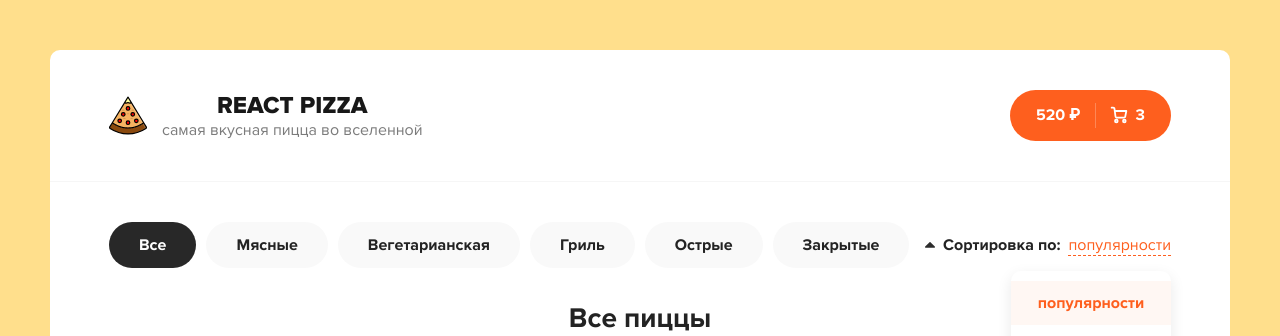
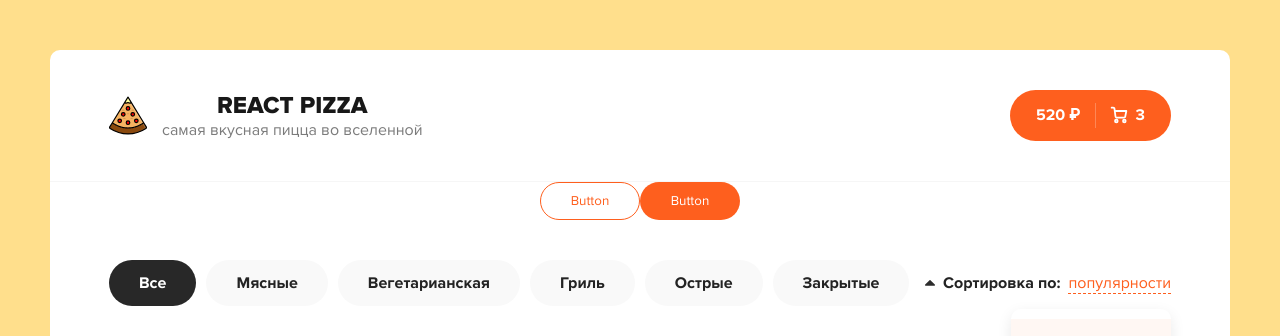
Before and after one commit to CocoGrub/React-pizzas, a React (Create React App) app: page / in a window 1280 px wide. Shown: the top 336 px of the page. Built offline with nearby package versions, Linux system fonts and the light colour scheme.

Commit message:
categories

```diff
--- a/package.json
+++ b/package.json
@@ -6,6 +6,7 @@
     "@testing-library/jest-dom": "^5.11.4",
     "@testing-library/react": "^11.1.0",
     "@testing-library/user-event": "^12.1.10",
+    "classnames": "^2.2.6",
     "node-sass": "^4.14.1",
     "react": "^17.0.1",
     "react-dom": "^17.0.1",
--- a/src/App.js
+++ b/src/App.js
@@ -1,69 +1,24 @@
-import logo from './assets/img/pizza-logo.svg';
 import './App.css';
 
+import { Button, Header, Categories } from './components/index';
+
 function App() {
+  function click(item) {
+    alert(item);
+  }
   return (
     <div className="App">
       <div className="wrapper">
-        <div className="header">
-          <div className="container">
-            <div className="header__logo">
-              <img width="38" src={logo} alt="Pizza logo" />
-              <div>
-                <h1>React Pizza</h1>
-                <p>самая вкусная пицца во вселенной</p>
-              </div>
-            </div>
-            <div className="header__cart">
-              <a href="/cart.html" className="button button--cart">
-                <span>520 ₽</span>
-                <div className="button__delimiter"></div>
-                <svg
-                  width="18"
-                  height="18"
-                  viewBox="0 0 18 18"
-                  fill="none"
-                  xmlns="http://www.w3.org/2000/svg">
-                  <path
-                    d="M6.33333 16.3333C7.06971 16.3333 7.66667 15.7364 7.66667 15C7.66667 14.2636 7.06971 13.6667 6.33333 13.6667C5.59695 13.6667 5 14.2636 5 15C5 15.7364 5.59695 16.3333 6.33333 16.3333Z"
-                    stroke="white"
-                    strokeWidth="1.8"
-                    strokeLinecap="round"
-                    strokeLinejoin="round"
-                  />
-                  <path
-                    d="M14.3333 16.3333C15.0697 16.3333 15.6667 15.7364 15.6667 15C15.6667 14.2636 15.0697 13.6667 14.3333 13.6667C13.597 13.6667 13 14.2636 13 15C13 15.7364 13.597 16.3333 14.3333 16.3333Z"
-                    stroke="white"
-                    strokeWidth="1.8"
-                    strokeLinecap="round"
-                    strokeLinejoin="round"
-                  />
-                  <path
-                    d="M4.78002 4.99999H16.3334L15.2134 10.5933C15.1524 10.9003 14.9854 11.176 14.7417 11.3722C14.4979 11.5684 14.1929 11.6727 13.88 11.6667H6.83335C6.50781 11.6694 6.1925 11.553 5.94689 11.3393C5.70128 11.1256 5.54233 10.8295 5.50002 10.5067L4.48669 2.82666C4.44466 2.50615 4.28764 2.21182 4.04482 1.99844C3.80201 1.78505 3.48994 1.66715 3.16669 1.66666H1.66669"
-                    stroke="white"
-                    strokeWidth="1.8"
-                    strokeLinecap="round"
-                    strokeLinejoin="round"
-                  />
-                </svg>
-                <span>3</span>
-              </a>
-            </div>
-          </div>
-        </div>
+        <Header />
+        <Button outline>Button</Button>
+        <Button>Button</Button>
         <div className="content">
           <div className="container">
             <div className="content__top">
-              <div className="categories">
-                <ul>
-                  <li className="active">Все</li>
-                  <li>Мясные</li>
-                  <li>Вегетарианская</li>
-                  <li>Гриль</li>
-                  <li>Острые</li>
-                  <li>Закрытые</li>
-                </ul>
-              </div>
+              <Categories
+                click={click}
+                data={['Все', 'Мясные', 'Вегетарианская', 'Гриль', 'Острые', 'Закрытые']}
+              />
               <div className="sort">
                 <div className="sort__label">
                   <svg
--- /dev/null
+++ b/src/components/Button.jsx
@@ -0,0 +1,12 @@
+import React from 'react'
+import classNames from 'classnames'
+
+class Button extends React.Component{
+    render(){
+    return <button className={classNames('button',{
+        'button--outline':this.props.outline
+    })}>{this.props.children}</button>
+
+    }
+}
+export default Button
--- /dev/null
+++ b/src/components/Categories.jsx
@@ -0,0 +1,20 @@
+import React,{useState} from 'react'
+
+const Categories = ({data}) => {
+    const [current,setCurrent] = useState(0)
+    const clicked=(index)=>{
+        setCurrent(index)
+    }
+
+    return (
+            <div className="categories">
+                <ul>
+                  {data.map((name,index)=>{
+                      return <li className={current===index?'active':''} onClick={()=>clicked(index)} key={name+index}>{name}</li>
+                  })}
+                </ul>
+              </div>
+    )
+}
+
+export default Categories
--- /dev/null
+++ b/src/components/Header.jsx
@@ -0,0 +1,58 @@
+import React from 'react'
+import logo from '../assets/img/pizza-logo.svg';
+
+class Header extends React.Component{
+    render(){
+        return <>
+        <div className="header">
+        <div className="container">
+          <div className="header__logo">
+            <img width="38" src={logo} alt="Pizza logo" />
+            <div>
+              <h1>React Pizza</h1>
+              <p>самая вкусная пицца во вселенной</p>
+            </div>
+          </div>
+          <div className="header__cart">
+            <a href="/cart.html" className="button button--cart">
+              <span>520 ₽</span>
+              <div className="button__delimiter"></div>
+              <svg
+                width="18"
+                height="18"
+                viewBox="0 0 18 18"
+                fill="none"
+                xmlns="http://www.w3.org/2000/svg">
+                <path
+                  d="M6.33333 16.3333C7.06971 16.3333 7.66667 15.7364 7.66667 15C7.66667 14.2636 7.06971 13.6667 6.33333 13.6667C5.59695 13.6667 5 14.2636 5 15C5 15.7364 5.59695 16.3333 6.33333 16.3333Z"
+                  stroke="white"
+                  strokeWidth="1.8"
+                  strokeLinecap="round"
+                  strokeLinejoin="round"
+                />
+                <path
+                  d="M14.3333 16.3333C15.0697 16.3333 15.6667 15.7364 15.6667 15C15.6667 14.2636 15.0697 13.6667 14.3333 13.6667C13.597 13.6667 13 14.2636 13 15C13 15.7364 13.597 16.3333 14.3333 16.3333Z"
+                  stroke="white"
+                  strokeWidth="1.8"
+                  strokeLinecap="round"
+                  strokeLinejoin="round"
+                />
+                <path
+                  d="M4.78002 4.99999H16.3334L15.2134 10.5933C15.1524 10.9003 14.9854 11.176 14.7417 11.3722C14.4979 11.5684 14.1929 11.6727 13.88 11.6667H6.83335C6.50781 11.6694 6.1925 11.553 5.94689 11.3393C5.70128 11.1256 5.54233 10.8295 5.50002 10.5067L4.48669 2.82666C4.44466 2.50615 4.28764 2.21182 4.04482 1.99844C3.80201 1.78505 3.48994 1.66715 3.16669 1.66666H1.66669"
+                  stroke="white"
+                  strokeWidth="1.8"
+                  strokeLinecap="round"
+                  strokeLinejoin="round"
+                />
+              </svg>
+              <span>3</span>
+            </a>
+          </div>
+        </div>
+      </div>
+        </>
+
+    }
+}
+
+export default Header;
--- /dev/null
+++ b/src/components/index.js
@@ -0,0 +1,3 @@
+export { default as Header } from './Header';
+export { default as Button } from './Button';
+export { default as Categories } from './Categories';
```
Also changed, not shown: 1 other file (tests, documents, lock files or other folders).
